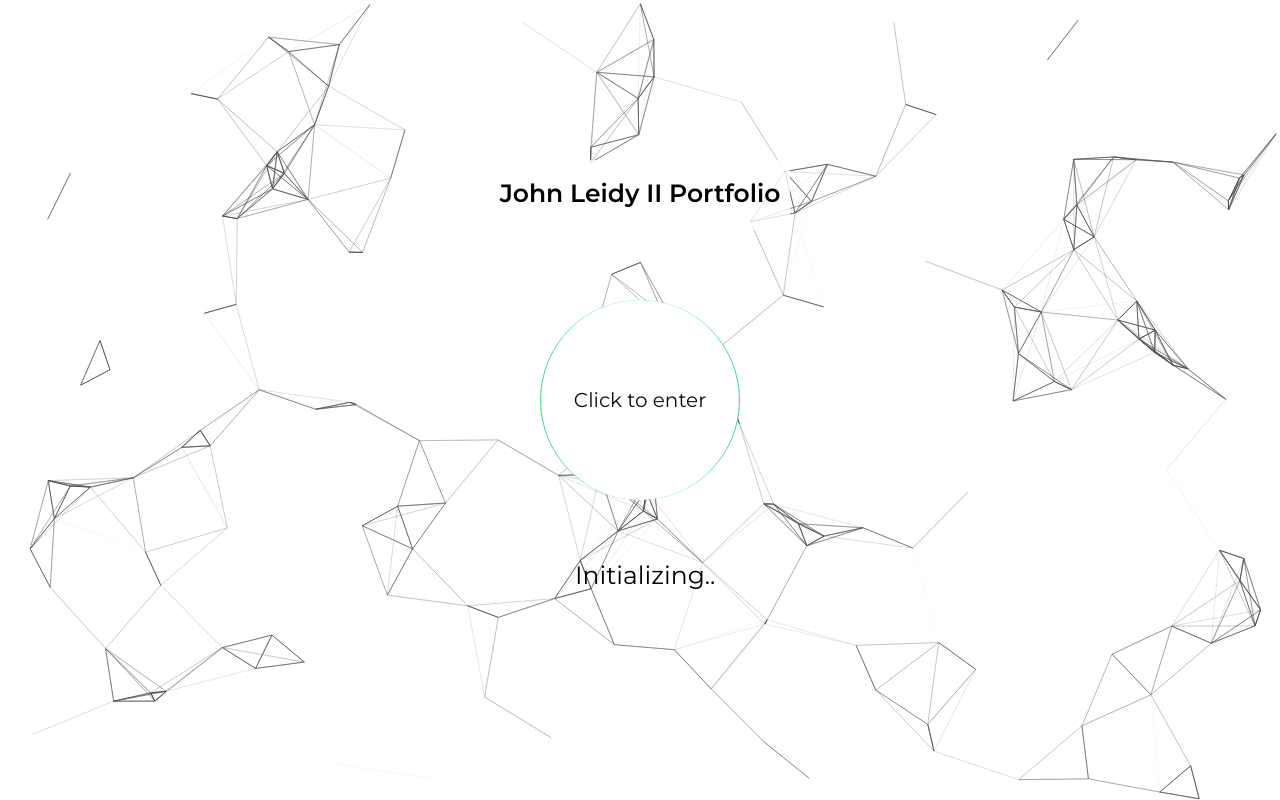
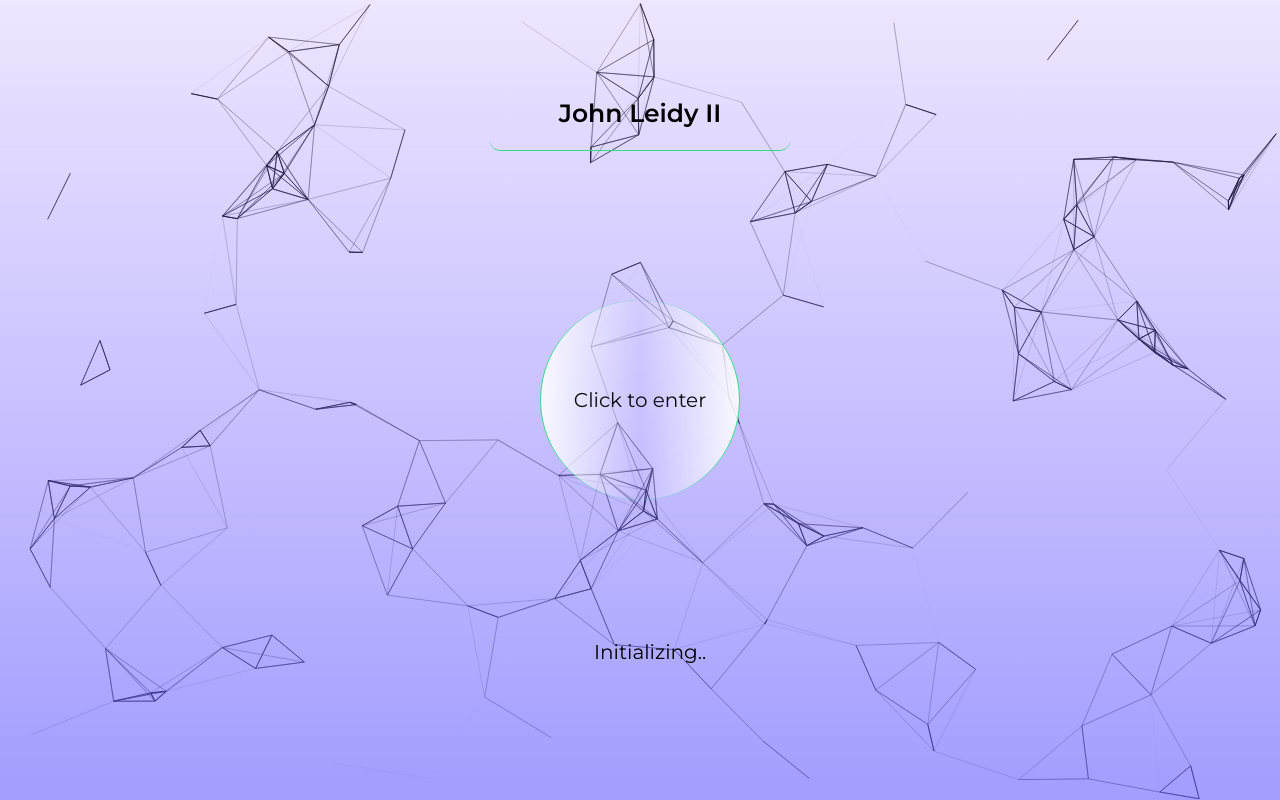
Before and after one commit to j-leidy/MyPortfolio, a React (Create React App) app: page / in a window 1280 px wide. Built offline with nearby package versions, Linux system fonts and the light colour scheme.

Commit message:
tried some new background colors. white may still be the way to go

```diff
--- a/src/Components/WelcomeScreen.js
+++ b/src/Components/WelcomeScreen.js
@@ -17,7 +17,7 @@ const WelcomeScreen = ({ particlesStateSetter, homeStateSetter }) => {
             <WelcomeScreenButtonLeft onClick={enterClicked} entered={clicked} />
             <WelcomeScreenButtonRight onClick={enterClicked} entered={clicked} />
             <WelcomeButtonText onClick={enterClicked} entered={clicked}>Click to enter</WelcomeButtonText>
-            <WelcomeScrenTitle entered={clicked} ><WelcomeScreenTitleText>John Leidy II Portfolio</WelcomeScreenTitleText></WelcomeScrenTitle>
+            <WelcomeScrenTitle entered={clicked} ><WelcomeScreenTitleText>John Leidy II</WelcomeScreenTitleText></WelcomeScrenTitle>
             <TypewriterContainer entered={clicked}>
                 Initializing
                 <Typewriter
--- a/src/Components/WelcomeScreenStyle.js
+++ b/src/Components/WelcomeScreenStyle.js
@@ -15,13 +15,13 @@ export const WelcomeScreenButtonLeft = styled.div`
     border-left: 1px solid ${AccentColorGreen};
     transition: 1s all ease;
     cursor: pointer;
+    background: linear-gradient(90deg, rgba(255,255,255,0.9) 0%, rgba(143,86,255,0) 100%);
     @media screen and (min-width: 1920px){
         position: absolute;
         left: calc(50% - 200px);
         transform: ${(props) => (props.entered ? "rotate(-360deg)" : "")};
         width: 200px;
         height: 400px;
-        background: white;
         z-index: 22;
         border-top-left-radius: 200px;
         border-bottom-left-radius: 200px;
@@ -33,7 +33,6 @@ export const WelcomeScreenButtonLeft = styled.div`
         transform: ${(props) => (props.entered ? "rotate(-360deg)" : "")};
         width: 400px;
         height: 800px;
-        background: white;
         z-index: 22;
         border-top-left-radius: 500px;
         border-bottom-left-radius: 500px;
@@ -54,13 +53,13 @@ export const WelcomeScreenButtonRight = styled.div`
     border-right: 1px solid ${AccentColorGreen};
     transition: 1s all ease;
     cursor: pointer;
+    background: linear-gradient(270deg, rgba(255,255,255,0.9) 0%, rgba(143,86,255,0) 100%);
     @media screen and (min-width: 1920px){
         position: absolute;
         right: calc(50% - 200px);
         transform: ${(props) => (props.entered ? "rotate(-360deg)" : "")};
         width: 200px;
         height: 400px;
-        background: white;
         z-index: 22;
         border-top-right-radius: 200px;
         border-bottom-right-radius: 200px;
@@ -72,7 +71,6 @@ export const WelcomeScreenButtonRight = styled.div`
         transform: ${(props) => (props.entered ? "rotate(-360deg)" : "")};
         width: 400px;
         height: 800px;
-        background: white;
         z-index: 22;
         border-top-right-radius: 500px;
         border-bottom-right-radius: 500px;
@@ -124,15 +122,18 @@ export const WelcomeScrenTitle = styled.div`
     opacity: ${(props) => (props.entered ? "0" : "1")};
     width: 300px;
     height: 70px;
-    top: 20%;
+    top: 10%;
     left: calc(50% - 150px);
     font-weight: 600;
     font-size: 25px;
     text-align: center;
     color: black;
-    background: rgba(255, 255, 255,0.8);
     border-radius: 10px;
     transition: 1s all ease;
+    border-bottom: 1px solid ${AccentColorGreen};
+    @media screen and (max-width: 550px){
+        font-size: 30px;
+    }
     @media screen and (min-width: 2560px){
         font-size: 60px;
         width: 1000px;
@@ -158,9 +159,9 @@ export const TypewriterContainer = styled.div`
     z-index: ${(props) => (props.entered ? "-40" : "21")};
     opacity: ${(props) => (props.entered ? "0" : "1")};
     position: absolute;
-    top: 70%;
-    left: calc(50% - 65px);
-    font-size: 25px;
+    top: 80%;
+    left: calc(50% - 46px);
+    font-size: 20px;
     width: 200px;
     height: 10%;
     display: flex;
@@ -188,7 +189,8 @@ export const WelcomeScreenBody = styled.div`
     z-index: ${(props) => (props.entered ? "-40" : "20")};
     opacity: ${(props) => (props.entered ? "0" : "1")};
     position: absolute;
-    background-color: ${(props) => (props.entered ? "rgba(0,0,0,0)" : "rgba(255,255,255,0.3)")};
+    background: ${(props) => (props.entered ? "rgba(0,0,0,0)" : "linear-gradient(0deg, rgba(104,96,255,0.6137770708869485) 0%, rgba(143,86,255,0.15061917615010645) 100%)")};
     transition: zIndex 5s, opacity 20s, background-color 0s;
     overflow: none;
+
 `;
```
